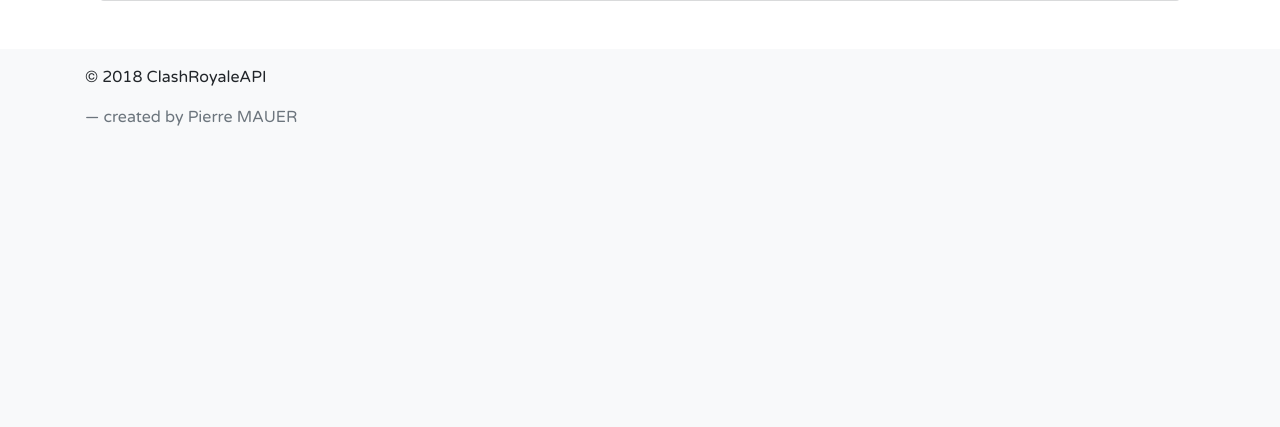
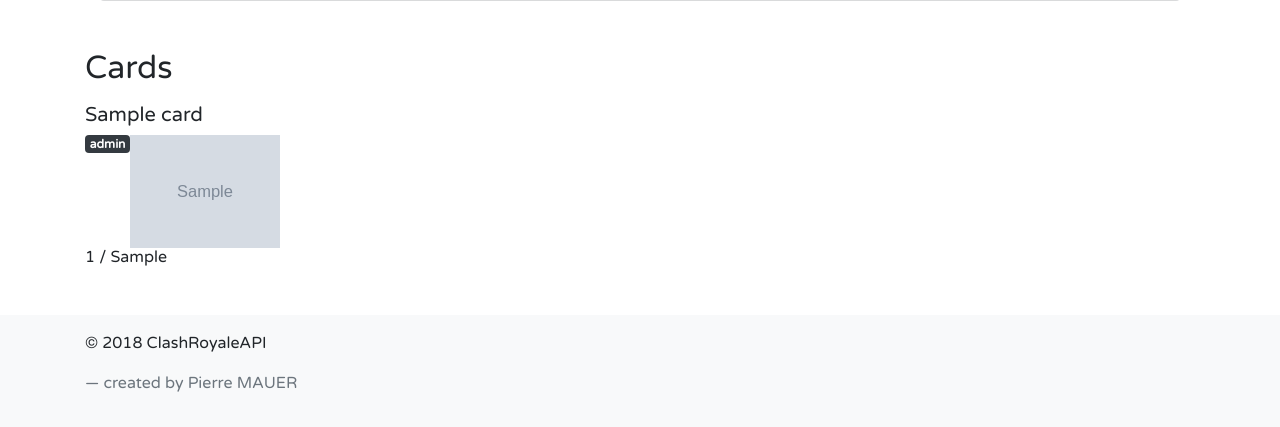
Before and after one commit to PierreMr/ClashRoyaleAPI, a Symfony app: template templates/pages/player.html.twig in a window 1280 px wide. Shown: the part 1461-1888 px from the top of the page. Before the commit the page ends 1587 px from the top, so only its background shows below. Run offline with Twig, Linux system fonts and the light colour scheme; the template is opened without the code that fills it: most values are stand-ins (such as "Sample title", 1, 10 or a date in 2020); grey boxes marked "Sample" are stand-in pictures; some libraries are stand-ins or nearby versions.

Commit message:
Player Profile :metal:

```diff
--- a/templates/pages/index.html.twig
+++ b/templates/pages/index.html.twig
@@ -10,7 +10,10 @@
 			</div>
 
 			<div class="col-lg-8 mb-5">
-				<p class="lead">You can see the <a href="/opentournaments">Open Tournaments</a></p>
+				<p class="lead">You can see <a href="/player/GRQQLLQR">Players Profiles</a></p>
+				<p class="lead">You can see <a href="/battles/GRQQLLQR">Players Battles</a></p>
+				<p class="lead">You can see <a href="/chests/GRQQLLQR">Players Upcoming Chests</a></p>
+				<p class="lead">You can see <a href="/opentournaments">Open Tournaments</a></p>
 				<blockquote class="blockquote">
 		  			<footer class="blockquote-footer">The rest of the app is still a work in progress..</footer>
 				</blockquote>
--- a/templates/pages/player.html.twig
+++ b/templates/pages/player.html.twig
@@ -55,7 +55,7 @@
 
 		<div class="col-12 pl-5 pr-5 mb-5 text-center">
 			{% for key, card in data.currentDeck %}
-	    		<img class="img-fluid" src="{{ card.icon }}" width="150">
+	    		<img class="img-fluid" src="{{ card.icon }}" width="150" />
 	    		<!-- <span class="badge badge-dark float-left">{{ card.level }}</span> -->
 			{% endfor %}
 		</div>
@@ -122,5 +122,25 @@
 				</div>
 			</div>
 		</div>
+
+		<h2 class="mb-3">Cards</h2>
+
+		<div class="row">
+			{% for key, card in data.cards %}
+				<div class="col-3">
+					<!-- <div class="card text-dark bg-light mb-5">
+						<div class="card-header m-0">
+							<h3>{{ card.name }}</h3>
+						</div>
+						<div class="card-body row m-0"> -->
+							<h5>{{ card.name }}</h5>
+				    		<span class="badge badge-dark float-left">{{ card.level }}</span>
+							<img class="img-fluid" src="{{ card.icon }}" width="150" />
+							<h6 class="mb-5">{{ card.count }} / {{ card.requiredForUpgrade }}</h6>
+						<!-- </div>
+					</div> -->
+				</div>
+			{% endfor %}
+		</div>
 	</div>
 {% endblock %}
```
